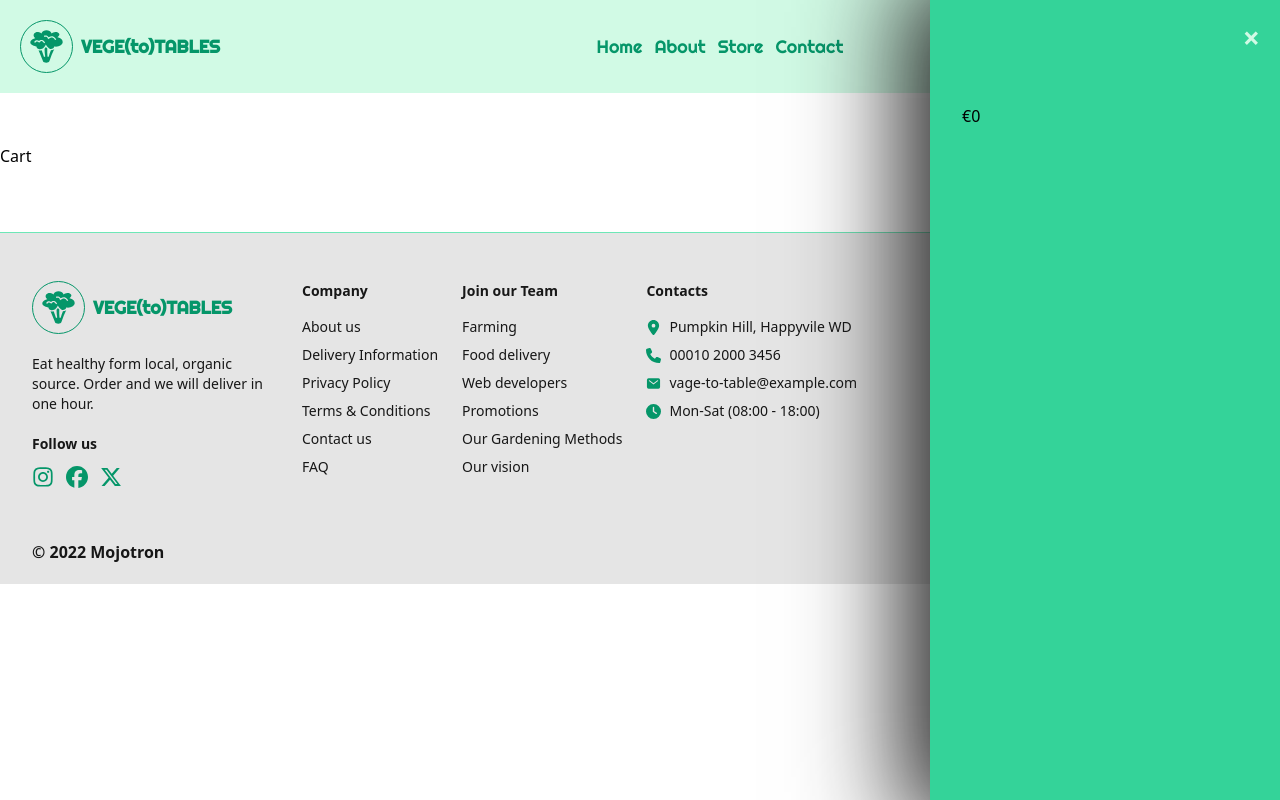
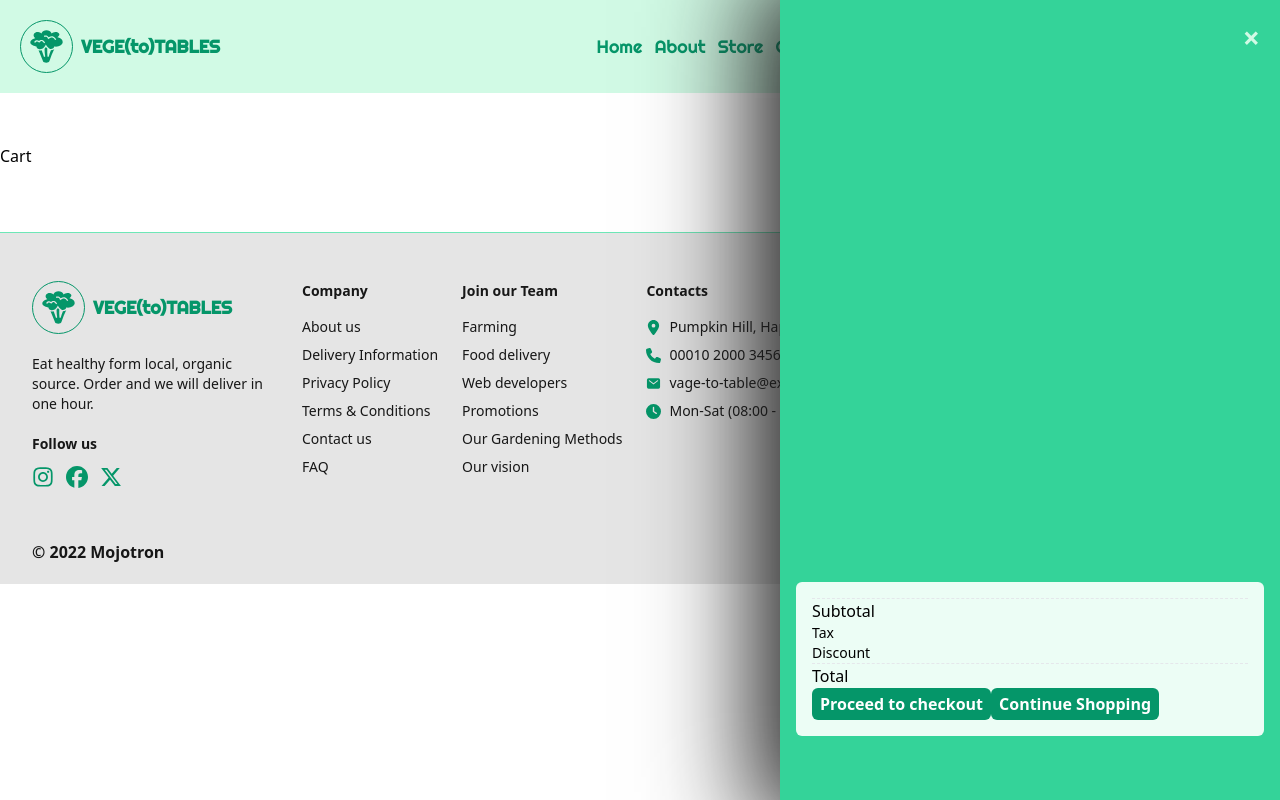
Before and after one commit to mojotron/shopping-cart, a React (Vite) app: page /cart in a window 1280 px wide. Both pictures are taken after a click on the button 1239 px from the left and 46 px from the top of the page. Built offline with nearby package versions, Linux system fonts and the light colour scheme.

Commit message:
add cartItem styles

```diff
--- a/src/components/Cart/Cart.tsx
+++ b/src/components/Cart/Cart.tsx
@@ -3,6 +3,7 @@ import { useCart } from '../../hooks/useCart';
 import CartItem from '../CartItem/CartItem';
 import CartItemList from './CartItemList';
 import { CloseButton } from '../../ui/CloseButton/CloseButton';
+import Button from '../../ui/Button/Button';
 
 const Cart = () => {
   const { cart, toggleCart } = useCart();
@@ -12,7 +13,7 @@ const Cart = () => {
   }, [cart]);
 
   return (
-    <div className="fixed px-8 py-16 w-[350px] h-[100vh] bg-emerald-400 z-50  top-0 right-[0] transition duration-400 ease-in-out shadow-[0_2px_100px_25px_rgba(30,30,30)]">
+    <div className="fixed px-4 py-16 w-[500px] bg-emerald-400 z-50 top-0 right-0 bottom-0 transition duration-400 ease-in-out shadow-[0_2px_100px_25px_rgba(30,30,30)] flex flex-col justify-between gap-5">
       <CloseButton onClick={toggleCart} />
 
       <CartItemList>
@@ -21,7 +22,14 @@ const Cart = () => {
         ))}
       </CartItemList>
 
-      <h2>€{totalPrice}</h2>
+      <section className="bg-emerald-50 rounded-md p-4">
+        <h3 className="border-t border-dashed">Subtotal</h3>
+        <p className="text-sm">Tax</p>
+        <p className="text-sm">Discount</p>
+        <h2 className="border-t border-dashed">Total</h2>
+        <Button onClick={() => {}}>Proceed to checkout</Button>
+        <Button onClick={() => {}}>Continue Shopping</Button>
+      </section>
     </div>
   );
 };
--- a/src/components/Cart/CartItemList.tsx
+++ b/src/components/Cart/CartItemList.tsx
@@ -1,7 +1,11 @@
 import { ReactNode } from 'react';
 
 const CartItemList = ({ children }: { children: ReactNode }) => {
-  return <ul className="flex flex-col gap-5 py-5">{children}</ul>;
+  return (
+    <ul className="flex flex-col gap-5 py-5 overflow-scroll overscroll-contain">
+      {children}
+    </ul>
+  );
 };
 
 export default CartItemList;
--- a/src/components/CartItem/CartItem.tsx
+++ b/src/components/CartItem/CartItem.tsx
@@ -5,15 +5,24 @@ import ItemQuantityControl from '../ItemQuantityControl/ItemQuantityControl';
 const CartItem = ({ item }: { item: CartItemType }) => {
   const totalPrice = item.price * item.quantity;
   return (
-    <li className="flex gap-2">
+    <li className="flex gap-4 bg-emerald-50 p-1 rounded-md">
       <img
-        className="w-16 h-16 object-cover"
+        className="w-24 h-full object-cover"
         src={item.imageUrl}
         alt={item.name}
       />
-      <div>
-        <h3 className="capitalize text-lg">{item.name}</h3>
-        <p>€{totalPrice}</p>
+      <div className="flex flex-col mt-4">
+        <h3 className="capitalize text-xl font-righteous text-emerald-600">
+          {item.name}
+        </h3>
+        <div className="text-sm text-neutral-500 flex flex-col mt-2">
+          <p>quantity {item.quantity}</p>
+          <p>selling unit 1 {item.sellingUnit}</p>
+          <p>price per unit {item.price.toFixed(2)} €</p>
+        </div>
+      </div>
+      <div className="ml-auto flex flex-col justify-center items-center gap-2 font-bold text-neutral-600">
+        <p className="text-xl">{totalPrice.toFixed(2)} €</p>
         <ItemQuantityControl item={item} />
       </div>
     </li>
```
